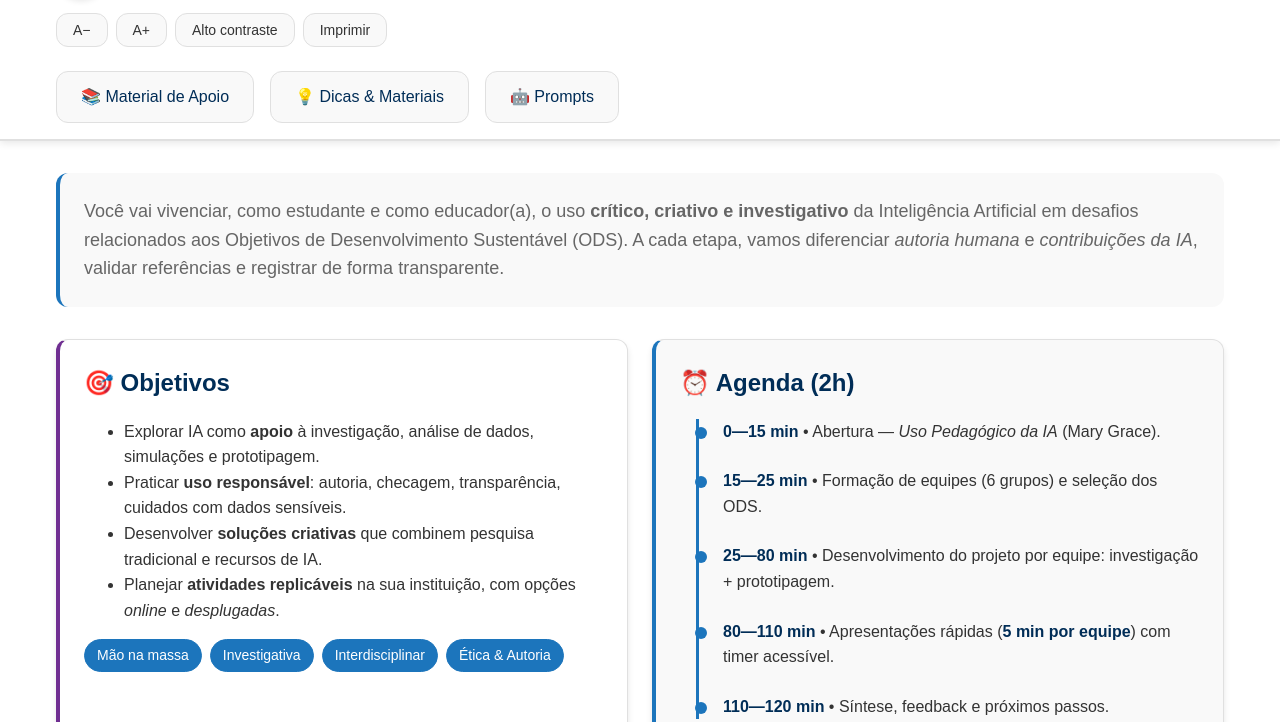
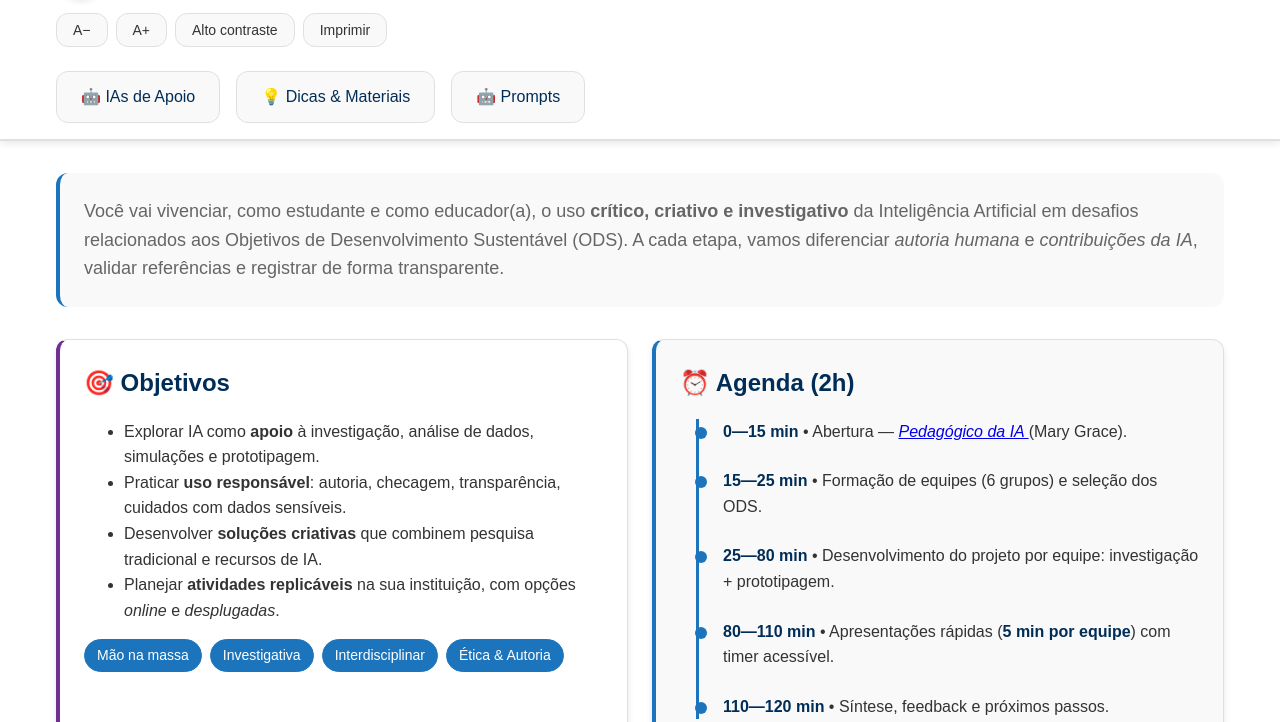
Before and after one commit to maryandrioli/steam, a plain HTML site: page index.html in a window 1280 px wide. Shown: the part 78-800 px from the top of the page. Drawn offline with Linux system fonts and the light colour scheme.

Commit message:
Add files via upload

```diff
--- a/index.html
+++ b/index.html
@@ -423,7 +423,7 @@
 </div>
 </div>
 <div class="nav-links">
-<a href="apoio.html">📚 Material de Apoio</a>
+<a href="apoio.html">🤖 IAs de Apoio</a>
 <a href="dicas.html">💡 Dicas & Materiais</a>
 <a href="prompts.html">🤖 Prompts</a>
 </div>
@@ -454,7 +454,7 @@ Você vai vivenciar, como estudante e como educador(a), o uso <strong>crítico,
 <div class="card info">
 <h3>⏰ Agenda (2h)</h3>
 <div class="timeline">
-<div class="timeline-item"><strong>0—15 min</strong> • Abertura — <em>Uso Pedagógico da IA</em> (Mary Grace).</div>
+<div class="timeline-item"><strong>0—15 min</strong> • Abertura — <em><a href="https://www.canva.com/design/DAGxrnZnb6A/xIaUY97uE_Hud_vpIfj6mg/edit?utm_content=DAGxrnZnb6A&utm_campaign=designshare&utm_medium=link2&utm_source=sharebutton "> Pedagógico da IA </a> </em> (Mary Grace).</div>
 <div class="timeline-item"><strong>15—25 min</strong> • Formação de equipes (6 grupos) e seleção dos ODS.</div>
 <div class="timeline-item"><strong>25—80 min</strong> • Desenvolvimento do projeto por equipe: investigação + prototipagem.</div>
 <div class="timeline-item"><strong>80—110 min</strong> • Apresentações rápidas (<strong>5 min por equipe</strong>) com timer acessível.</div>
```
